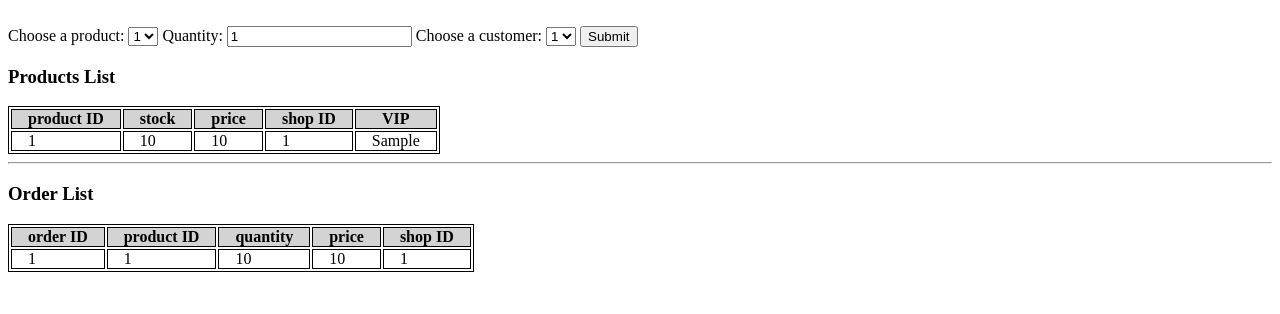
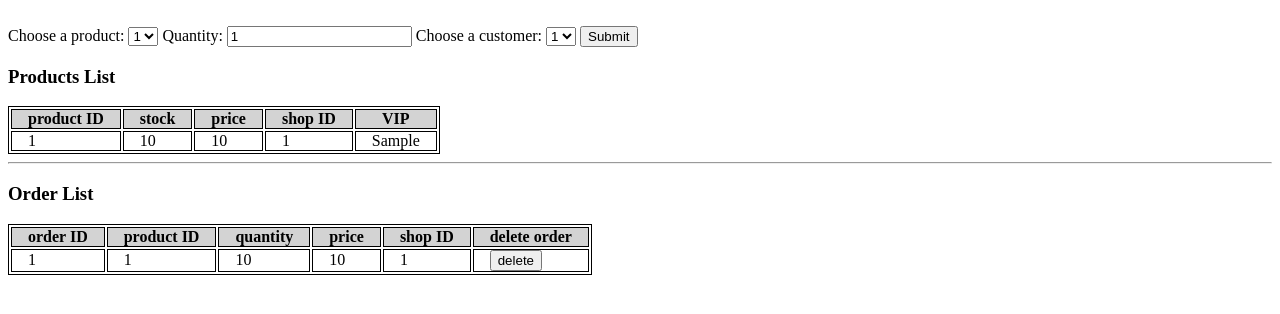
Before and after one commit to x24870/urmart_hw, a Django app: template mart/templates/mart/home.html in a window 1280 px wide. Shown: the top 314 px of the page. Run offline with Django 3.2, Linux system fonts and the light colour scheme; the template is opened without the code that fills it: most values are stand-ins (such as "Sample title", 1, 10 or a date in 2020).

Commit message:
add delete order view and button

```diff
--- a/mart/managers.py
+++ b/mart/managers.py
@@ -8,3 +8,6 @@ class OrderManager(models.Manager):
         product.save()
 
         return new_order
+
+    def delete(self):
+        print(self)
--- a/mart/templates/mart/home.html
+++ b/mart/templates/mart/home.html
@@ -61,6 +61,7 @@
       <th>quantity</th>
       <th>price</th>
       <th>shop ID</th>
+      <th>delete order</th>
     </tr>
   </thead>
   <tbody>
@@ -71,6 +72,12 @@
       <td>{{ order.quantity }}</td>
       <td>{{ order.product.price }}</td>
       <td>{{ order.product.shop_id }}</td>
+      <td>
+        <form method="POST" action="{% url 'mart:delete_order' %}">{% csrf_token %}
+          <input type="hidden" name="order" id="order" value="{{ order.id }}">
+          <button class="delete-order-btn" type="submit">delete</button>
+        </form>
+      </td>
     </tr>
     {% endfor %}
   </tbody>
--- a/mart/urls.py
+++ b/mart/urls.py
@@ -4,4 +4,5 @@ from . import views
 urlpatterns = [
     path('', views.home, name='home'),
     path('create_order/', views.create_order, name='create_order'),
+    path('delete_order/', views.delete_order, name='delete_order'),
 ]
--- a/mart/views.py
+++ b/mart/views.py
@@ -30,3 +30,9 @@ def create_order(request):
         quantity=quantity
         )
     return redirect(reverse('mart:home'))
+
+@require_http_methods(['POST'])
+def delete_order(request):
+    order = get_object_or_404(Order, id=request.POST.get('order'))
+    order.delete()
+    return redirect(reverse('mart:home'))
```
